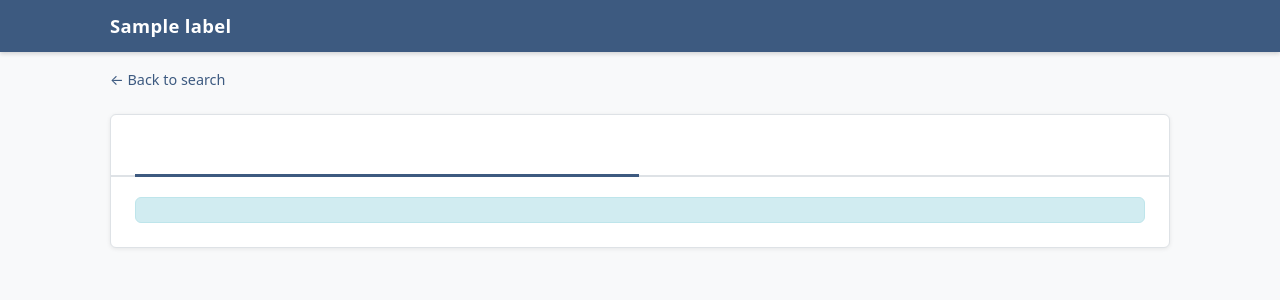
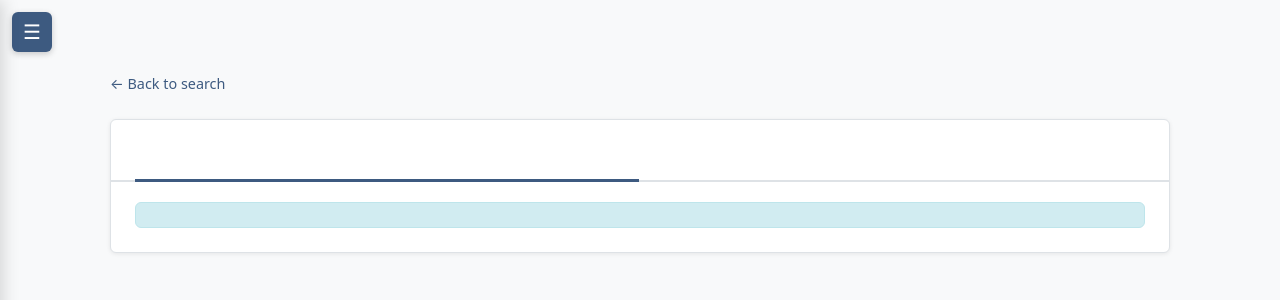
Before and after one commit to ValienteTechnologies/snipe-signature, a FastAPI app: template app/templates/preview.html in a window 1280 px wide. Shown: the top 300 px of the page. Run offline with FastAPI, Linux system fonts and the light colour scheme; the template is opened without the code that fills it: most values are stand-ins (such as "Sample title", 1, 10 or a date in 2020); parts of the project's set-up code (start-up, migrations or seed data) failed here and were passed over.

Commit message:
add drawer

```diff
--- a/app/i18n/__init__.py
+++ b/app/i18n/__init__.py
@@ -26,7 +26,6 @@ class Labels:
     col_model: str
     col_category: str
     col_serial: str
-    col_assigned_to: str
     col_checkout_date: str
     col_return_date: str
     error_not_found: str
@@ -34,8 +33,6 @@ class Labels:
     no_assets: str
     no_returned_assets: str
     select_all: str
-    deselect_all: str
-    format_label: str
 
     # Document — shared
     doc_condition_note: str
--- a/app/i18n/en.py
+++ b/app/i18n/en.py
@@ -17,7 +17,6 @@ EN_LABELS = Labels(
     col_model="Model",
     col_category="Category",
     col_serial="Serial No.",
-    col_assigned_to="Assigned To",
     col_checkout_date="Checkout Date",
     col_return_date="Return Date",
     error_not_found="Not found. Please check the asset tag or username.",
@@ -25,8 +24,6 @@ EN_LABELS = Labels(
     no_assets="This user has no checked-out assets.",
     no_returned_assets="No recently checked-in assets found for this user.",
     select_all="Select all",
-    deselect_all="Deselect all",
-    format_label="Download format",
     # Document — shared
     doc_condition_note="The assets listed below have been inspected and are in working condition.",
     # Document — checkout
--- a/app/i18n/tr.py
+++ b/app/i18n/tr.py
@@ -17,7 +17,6 @@ TR_LABELS = Labels(
     col_model="Model",
     col_category="Kategori",
     col_serial="Seri No",
-    col_assigned_to="Zimmetli",
     col_checkout_date="Zimmet Tarihi",
     col_return_date="İade Tarihi",
     error_not_found="Bulunamadı. Lütfen etiketi veya kullanıcı adını kontrol edin.",
@@ -25,8 +24,6 @@ TR_LABELS = Labels(
     no_assets="Bu kullanıcıya zimmetli demirbaş bulunmamaktadır.",
     no_returned_assets="Bu kullanıcı için son iade edilmiş demirbaş bulunamadı.",
     select_all="Tümünü seç",
-    deselect_all="Seçimi kaldır",
-    format_label="İndirme formatı",
     # Document — shared
     doc_condition_note="Aşağıda listelenen demirbaşlar kontrol edilmiş olup çalışır durumdadır.",
     # Document — checkout
--- a/app/routers/ui.py
+++ b/app/routers/ui.py
@@ -18,6 +18,7 @@ _TEMPLATES_DIR = Path(__file__).parent.parent / "templates"
 
 router = APIRouter()
 templates = Jinja2Templates(directory=str(_TEMPLATES_DIR))
+templates.env.globals["doc_templates"] = available_templates()
 
 
 @router.get("/", response_class=HTMLResponse)
@@ -56,12 +57,11 @@ async def asset_preview(
         {
             "labels": labels,
             "checkout_enriched": enriched,
-            "return_enriched": None,  # asset tag lookup has no return tab
+            "return_enriched": None,
             "user": user,
             "lookup_type": "asset",
             "lookup_value": tag,
             "error": error,
-            "doc_templates": available_templates(),
         },
     )
 
@@ -104,6 +104,5 @@ async def user_preview(
             "lookup_type": "user",
             "lookup_value": username,
             "error": error,
-            "doc_templates": available_templates(),
         },
     )
--- a/app/static/style.css
+++ b/app/static/style.css
@@ -27,28 +27,96 @@ body {
   line-height: 1.5;
 }
 
-.container {
-  max-width: 1100px;
-  margin: 0 auto;
-  padding: 0 1.25rem;
-}
-
-/* Header */
-.site-header {
+/* ── Drawer toggle ── */
+.drawer-toggle {
+  position: fixed;
+  top: 12px;
+  left: 12px;
+  z-index: 200;
   background: var(--color-primary);
   color: #fff;
-  padding: .75rem 0;
-  box-shadow: 0 2px 4px rgba(0,0,0,.15);
+  border: none;
+  border-radius: var(--radius);
+  width: 40px;
+  height: 40px;
+  font-size: 1.25rem;
+  cursor: pointer;
+  display: flex;
+  align-items: center;
+  justify-content: center;
+  box-shadow: 0 2px 6px rgba(0,0,0,.2);
+  transition: background .15s;
 }
-.site-title {
+.drawer-toggle:hover { background: var(--color-primary-hover); }
+
+/* ── Backdrop ── */
+.drawer-backdrop {
+  display: none;
+  position: fixed;
+  inset: 0;
+  background: rgba(0,0,0,.35);
+  z-index: 300;
+}
+.drawer-backdrop.open { display: block; }
+
+/* ── Drawer panel ── */
+.drawer {
+  position: fixed;
+  top: 0;
+  left: 0;
+  height: 100%;
+  width: 260px;
+  background: var(--color-surface);
+  box-shadow: 3px 0 16px rgba(0,0,0,.15);
+  z-index: 400;
+  display: flex;
+  flex-direction: column;
+  transform: translateX(-100%);
+  transition: transform .22s ease;
+}
+.drawer.open { transform: translateX(0); }
+
+.drawer-header {
+  background: var(--color-primary);
+  padding: 1rem 1.25rem;
+  flex-shrink: 0;
+}
+.drawer-title {
   color: #fff;
   text-decoration: none;
-  font-size: 1.15rem;
+  font-size: 1rem;
   font-weight: 600;
   letter-spacing: .02em;
 }
 
-/* Cards */
+.drawer-body {
+  padding: 1.25rem;
+  display: flex;
+  flex-direction: column;
+  gap: 1.25rem;
+}
+.drawer-section {
+  display: flex;
+  flex-direction: column;
+  gap: .35rem;
+}
+.drawer-label {
+  font-size: .75rem;
+  font-weight: 700;
+  text-transform: uppercase;
+  letter-spacing: .06em;
+  color: var(--color-muted);
+}
+.drawer-select { width: 100%; }
+
+/* ── Layout ── */
+.container {
+  max-width: 1100px;
+  margin: 0 auto;
+  padding: 3.5rem 1.25rem 1.25rem;
+}
+
+/* ── Cards ── */
 .card {
   background: var(--color-surface);
   border: 1px solid var(--color-border);
@@ -63,7 +131,7 @@ body {
   color: var(--color-primary);
 }
 
-/* Inputs */
+/* ── Inputs ── */
 .input {
   border: 1px solid var(--color-border);
   border-radius: var(--radius);
@@ -73,7 +141,6 @@ body {
   transition: border-color .15s;
 }
 .input:focus { border-color: var(--color-primary); }
-.input-sm { padding: .3rem .6rem; font-size: .875rem; }
 
 .input-group {
   display: flex;
@@ -81,7 +148,7 @@ body {
 }
 .input-group .input { flex: 1; }
 
-/* Buttons */
+/* ── Buttons ── */
 .btn {
   display: inline-flex;
   align-items: center;
@@ -98,14 +165,12 @@ body {
 .btn:active { transform: scale(.98); }
 .btn-primary { background: var(--color-primary); color: #fff; }
 .btn-primary:hover { background: var(--color-primary-hover); }
-.btn-secondary { background: var(--color-secondary); color: #fff; }
-.btn-secondary:hover { background: var(--color-secondary-hover); }
 .btn-pdf { background: #c0392b; color: #fff; }
 .btn-pdf:hover { background: #a93226; }
 .btn-docx { background: #2563eb; color: #fff; }
 .btn-docx:hover { background: #1d4ed8; }
 
-/* Alerts */
+/* ── Alerts ── */
 .alert {
   padding: .75rem 1rem;
   border-radius: var(--radius);
@@ -115,17 +180,17 @@ body {
 .alert-error { background: var(--color-error-bg); border: 1px solid var(--color-error-border); color: #842029; }
 .alert-info { background: var(--color-info-bg); border: 1px solid var(--color-info-border); color: #0c5460; }
 
-/* Back link */
+/* ── Back link ── */
 .back-link { margin-top: 1rem; }
 .back-link a { color: var(--color-primary); text-decoration: none; font-size: .9rem; }
 .back-link a:hover { text-decoration: underline; }
 
-/* Preview page */
+/* ── Preview ── */
 .preview-header { margin-bottom: 1rem; }
 .preview-header h2 { margin: 0; font-size: 1.2rem; }
 .text-muted { color: var(--color-muted); font-size: .875rem; }
 
-/* Table */
+/* ── Table ── */
 .table-wrapper { overflow-x: auto; }
 .asset-table {
   width: 100%;
@@ -148,7 +213,7 @@ body {
 .asset-table tbody tr:hover td { background: #f0f4f8; }
 .col-check { width: 36px; }
 
-/* Actions bar */
+/* ── Actions bar ── */
 .actions {
   display: flex;
   gap: .75rem;
@@ -156,7 +221,7 @@ body {
 }
 .actions .btn { flex: 1; }
 
-/* Tabs */
+/* ── Tabs ── */
 .tabs {
   display: flex;
   gap: 2px;
@@ -183,10 +248,9 @@ body {
   color: var(--color-primary);
   border-bottom-color: var(--color-primary);
 }
-.tab-panel { padding-top: .25rem; }
 .hidden { display: none; }
 
-/* Responsive */
+/* ── Responsive ── */
 @media (max-width: 600px) {
   .input-group { flex-direction: column; }
   .actions { flex-direction: column; }
--- a/app/templates/base.html
+++ b/app/templates/base.html
@@ -7,13 +7,82 @@
   <link rel="stylesheet" href="/static/style.css">
 </head>
 <body>
-  <header class="site-header">
-    <div class="container">
-      <a href="/" class="site-title">{{ labels.page_title }}</a>
+
+<button class="drawer-toggle" onclick="toggleDrawer()" aria-label="Menu">&#9776;</button>
+
+<div class="drawer-backdrop" id="backdrop" onclick="closeDrawer()"></div>
+
+<nav class="drawer" id="drawer">
+  <div class="drawer-header">
+    <a href="/" class="drawer-title">{{ labels.page_title }}</a>
+  </div>
+  <div class="drawer-body">
+    <div class="drawer-section">
+      <span class="drawer-label">Language</span>
+      <select class="input drawer-select" id="lang-select" onchange="setLang(this.value)">
+        <option value="en">English</option>
+        <option value="tr">Türkçe</option>
+      </select>
     </div>
-  </header>
-  <main class="container">
-    {% block content %}{% endblock %}
-  </main>
+    <div class="drawer-section">
+      <span class="drawer-label">Template</span>
+      <select class="input drawer-select" id="tmpl-select" onchange="setTemplate(this.value)">
+        {% for tid, tlabel in doc_templates %}
+        <option value="{{ tid }}">{{ tlabel }}</option>
+        {% endfor %}
+      </select>
+    </div>
+  </div>
+</nav>
+
+<main class="container">
+  {% block content %}{% endblock %}
+</main>
+
+<script>
+const _defaultTemplate = {{ ('"' ~ doc_templates[0][0] ~ '"') if doc_templates else '"uwagi"' }};
+
+function getCookie(name) {
+  const m = document.cookie.match('(^|;)\\s*' + name + '\\s*=\\s*([^;]+)');
+  return m ? m.pop() : null;
+}
+function setCookie(name, val) {
+  document.cookie = name + '=' + val + ';path=/;max-age=31536000;SameSite=Lax';
+}
+
+function toggleDrawer() {
+  document.getElementById('drawer').classList.toggle('open');
+  document.getElementById('backdrop').classList.toggle('open');
+}
+function closeDrawer() {
+  document.getElementById('drawer').classList.remove('open');
+  document.getElementById('backdrop').classList.remove('open');
+}
+
+function setLang(lang) {
+  setCookie('lang', lang);
+  location.reload();
+}
+function setTemplate(tmpl) {
+  localStorage.setItem('doc-template', tmpl);
+}
+
+document.addEventListener('DOMContentLoaded', () => {
+  const lang = getCookie('lang') || 'en';
+  const langSel = document.getElementById('lang-select');
+  if (langSel) langSel.value = lang;
+
+  const stored = localStorage.getItem('doc-template');
+  const tmplSel = document.getElementById('tmpl-select');
+  if (tmplSel) {
+    if (stored && tmplSel.querySelector('option[value="' + stored + '"]')) {
+      tmplSel.value = stored;
+    }
+    localStorage.setItem('doc-template', tmplSel.value);
+  } else if (!stored) {
+    localStorage.setItem('doc-template', _defaultTemplate);
+  }
+});
+</script>
 </body>
 </html>
--- a/app/templates/preview.html
+++ b/app/templates/preview.html
@@ -67,21 +67,7 @@
     {% endif %}
   </div>
 
-  {% if doc_templates | length > 1 %}
-  <div class="template-selector" style="margin-top: 1rem; display: flex; align-items: center; gap: 0.5rem;">
-    <label for="doc-template-select" style="font-size: 0.85rem; color: #555;">Template:</label>
-    <select id="doc-template-select" class="input" style="width: auto; padding: 4px 8px; font-size: 0.85rem;">
-      {% for tid, tlabel in doc_templates %}
-      <option value="{{ tid }}">{{ tlabel }}</option>
-      {% endfor %}
-    </select>
-  </div>
-  {% else %}
-  <input type="hidden" id="doc-template-select" value="{{ doc_templates[0][0] if doc_templates else 'default' }}">
-  {% endif %}
-
   {% if return_enriched is not none %}
-  {# User lookup — checkout / return tabs #}
   <div class="tabs" style="margin-top: 1rem;">
     <button class="tab-btn active" onclick="switchFormTab('checkout', this)">
       {{ labels.btn_checkout_form }}
@@ -116,7 +102,6 @@
   </div>
 
   {% else %}
-  {# Asset tag lookup — checkout only, no tabs #}
   {% if checkout_enriched %}
     {{ asset_table(checkout_enriched, "checkout", labels) }}
     <div class="actions">
@@ -155,7 +140,7 @@ function submitForm(type, fmt) {
   const body = { asset_ids: ids };
   if (userId !== null) body.user_id = userId;
 
-  const tmpl = document.getElementById('doc-template-select').value;
+  const tmpl = localStorage.getItem('doc-template') || _defaultTemplate;
   fetch('/forms/' + type + '?fmt=' + fmt + '&template=' + encodeURIComponent(tmpl), {
     method: 'POST',
     headers: { 'Content-Type': 'application/json' },
```
Also changed, not shown: app/dependencies.py (+5 -2 lines).
